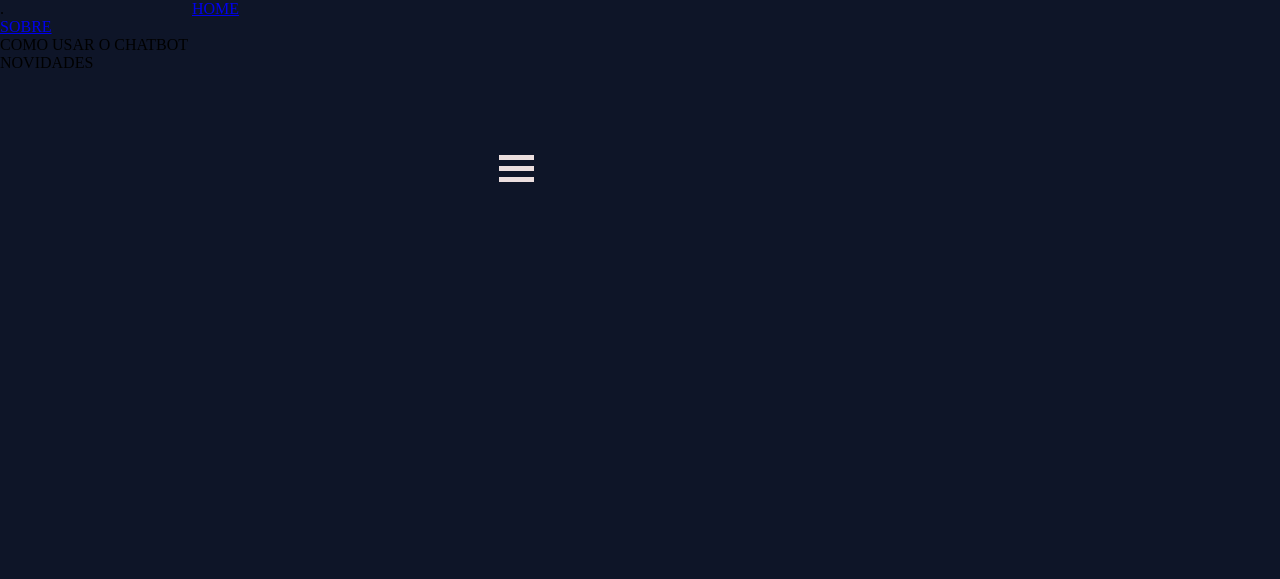
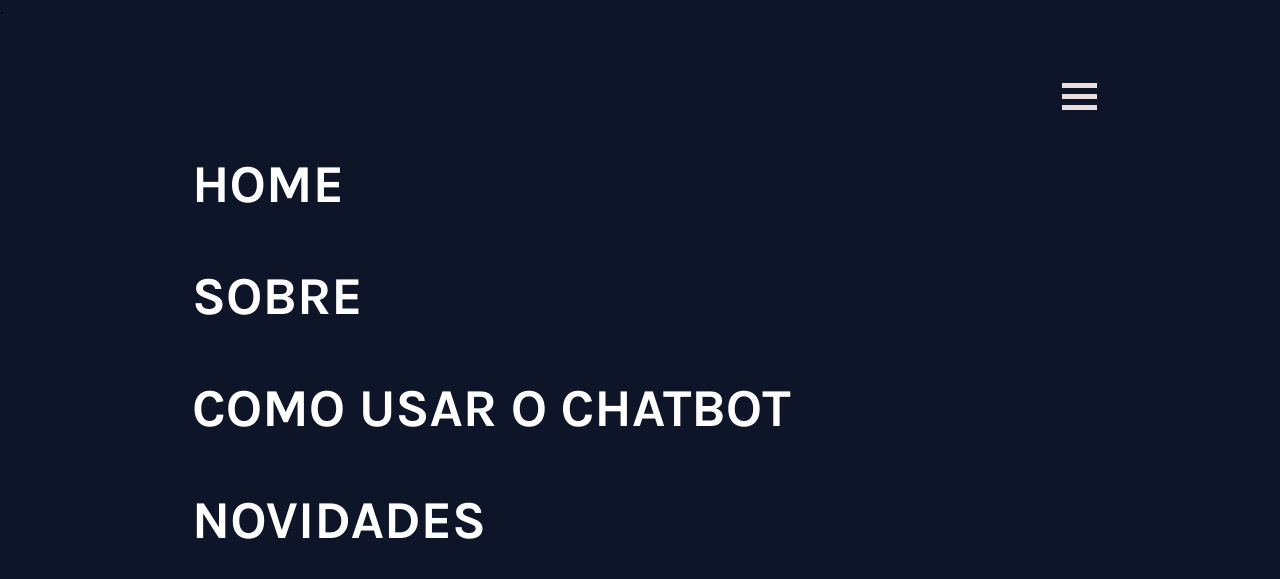
Before and after one commit to joanaboavida97/chatbot, a plain HTML site: page menu-aberto.html in a window 1280 px wide. Drawn offline with Linux system fonts and the light colour scheme.

Commit message:
new styles

```diff
--- a/style.css
+++ b/style.css
@@ -23,6 +23,11 @@ body {
     background-color: #31B18D;
 }
 
+a, a:visited, a:hover, a:active {
+    color: inherit;
+    text-decoration: inherit;
+}
+
 /* -------------------------------------------------
 /* TEXTOS */
 
@@ -30,8 +35,24 @@ body {
     color: white;
     font-family: 'Karla', sans-serif;
     font-weight: 700;
-    font-size: 23pt;
+    font-size: 33pt;
     line-height: 130%;
+    text-decoration: none;
+}
+
+.paragraph-menu {
+    color: white;
+    font-family: 'Karla', sans-serif;
+    font-weight: 700;
+    font-size: 40pt;
+    line-height: 210%;
+    text-decoration: none;
+}
+
+.paragraph-menu:hover {
+    color: #CF2B42;
+    cursor: pointer;
+    text-decoration: underline;
 }
 
 .h1 {
@@ -102,6 +123,12 @@ body {
     clear: both;
 }
 
+.menu-column {
+    float:left;
+    width: 50%;
+    margin-top: 10%;
+}
+
 /* -------------------------------------------------
 /* RETANGULOS VERMELHOS */
 
@@ -122,6 +149,42 @@ body {
     width: 85.1%;
     cursor: pointer;
     display: block;
+}
+
+
+/* -------------------------------------------------
+/* MENU */
+.menu {
+    display: inline-block;
+    cursor: pointer;
+    margin-top: 20%;
+    margin-left: 60%;
+}
+
+.barra1, .barra2, .barra3 {
+    width: 35px;
+    height: 5px;
+    background-color: #EBDEDE;
+    margin: 6px 0;
+    transition: 0.4s;
+}
+
+.menu:hover {
+    color: #CF2B42;
+}
+
+.change .barra1 {
+    -webkit-transform: rotate(-45deg) translate(-9px, 6px);
+    transform: rotate(-45deg) translate(-9px, 6px);
+}
+
+.change .barra2 {
+    opacity: 0;
+}
+
+.change .barra3 {
+    -webkit-transform: rotate(45deg) translate(-8px, -8px);
+    transform: rotate(45deg) translate(-8px, -8px);
 }
 
 
@@ -160,10 +223,6 @@ body {
 
 .ruler .cm:nth-of-type(1) {
     left: 0%;
-}
-
-.ruler .cm:nth-of-type(1):after {
-    content: "0%";
 }
 
 .ruler .cm:nth-of-type(2) {
@@ -282,39 +341,5 @@ body {
     left: 90%;
 }
 
-/* -------------------------------------------------
-/* MENU */
-.menu {
-    display: inline-block;
-    cursor: pointer;
-    margin-top: 20%;
-    margin-left: 130%;
-}
-
-.barra1, .barra2, .barra3 {
-    width: 35px;
-    height: 5px;
-    background-color: #EBDEDE;
-    margin: 6px 0;
-    transition: 0.4s;
-}
-
-.menu:hover {
-    color: #CF2B42;
-}
-
-.change .barra1 {
-    -webkit-transform: rotate(-45deg) translate(-9px, 6px);
-    transform: rotate(-45deg) translate(-9px, 6px);
-}
-
-.change .barra2 {
-    opacity: 0;
-}
-
-.change .barra3 {
-    -webkit-transform: rotate(45deg) translate(-8px, -8px);
-    transform: rotate(45deg) translate(-8px, -8px);
-}
 
 /* -------------------------------------------------
```
